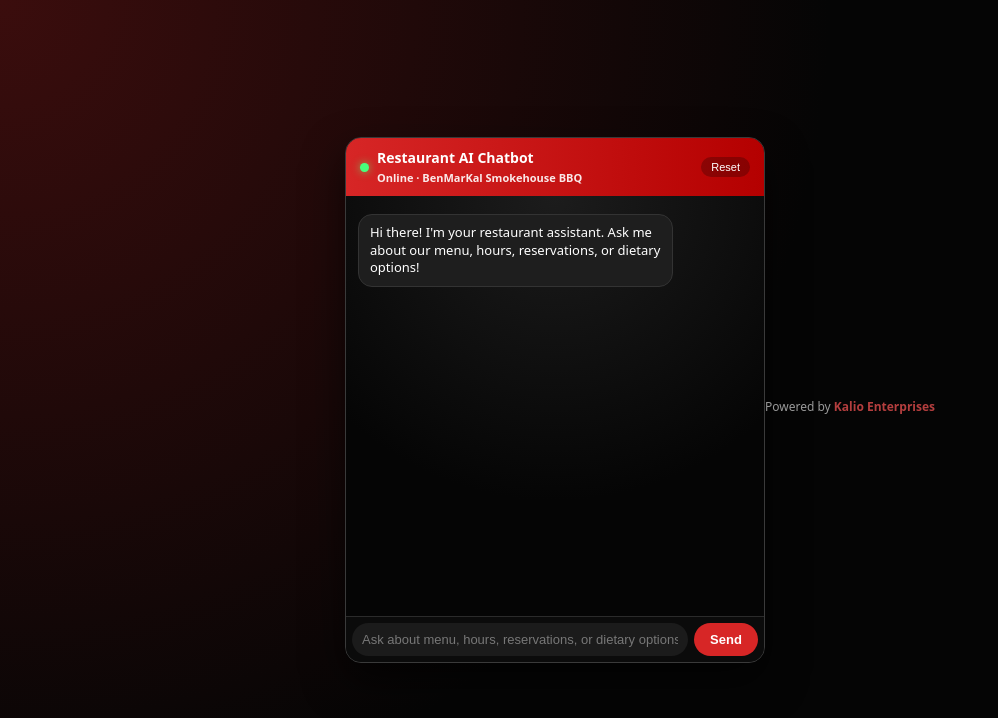
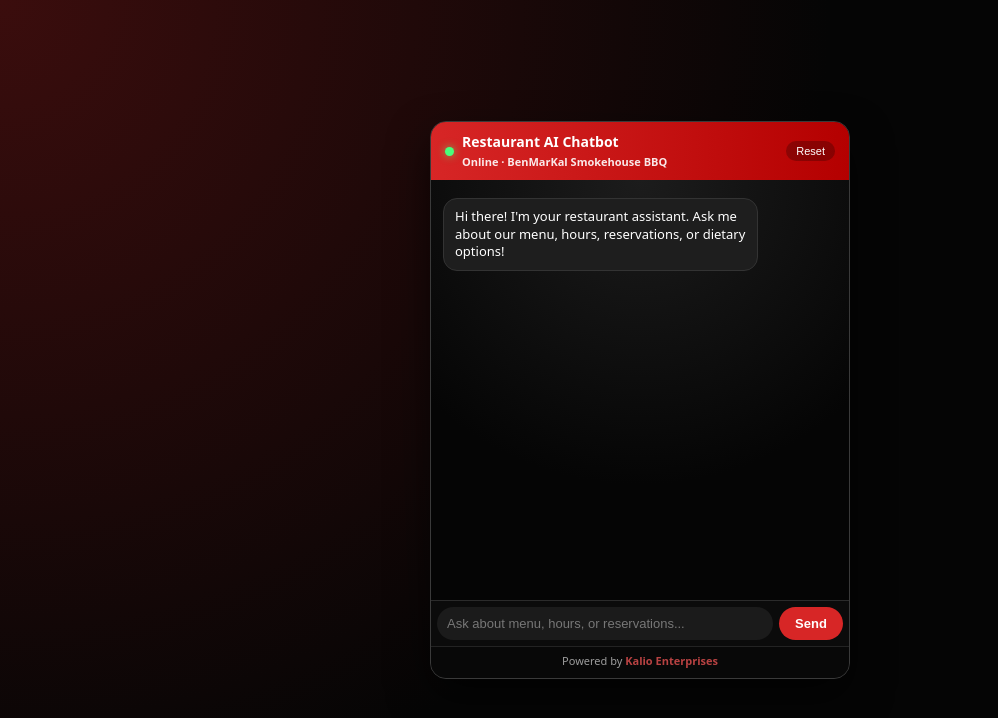
Before and after one commit to benmarkal/restaurant-chatbot, a Flask app: page / in a window 1280 px wide. Shown: the top 718 px of the page, without its empty margins (0-998 px from the left). Run offline with Flask 3, Linux system fonts and the light colour scheme.

Commit message:
Move footer inside chat shell and shorten placeholder

```diff
--- a/templates/index.html
+++ b/templates/index.html
@@ -244,9 +244,11 @@
 
     #chat-footer {
       text-align: center;
-      font-size: 12px;
+      font-size: 11px;
       color: #d8d8d8;
-      margin-top: 12px;
+      padding: 6px 10px 10px;
+      border-top: 1px solid #2b2b2b;
+      background: #050505;
       opacity: 0.7;
     }
 
@@ -286,9 +288,14 @@
       <input
         id="chat-input"
         type="text"
-        placeholder="Ask about menu, hours, reservations, or dietary options..."
+        placeholder="Ask about menu, hours, or reservations..."
       />
       <button id="chat-send">Send</button>
+    </div>
+
+    <div id="chat-footer">
+      Powered by
+      <a href="https://kalioenterprises.com" target="_blank">Kalio Enterprises</a>
     </div>
   </div>
 
@@ -416,11 +423,5 @@
     // Initial greeting on load
     resetChat();
   </script>
-
-  <div id="chat-footer">
-    Powered by
-    <a href="https://kalioenterprises.com" target="_blank">Kalio Enterprises</a>
-  </div>
-
 </body>
 </html>
```
